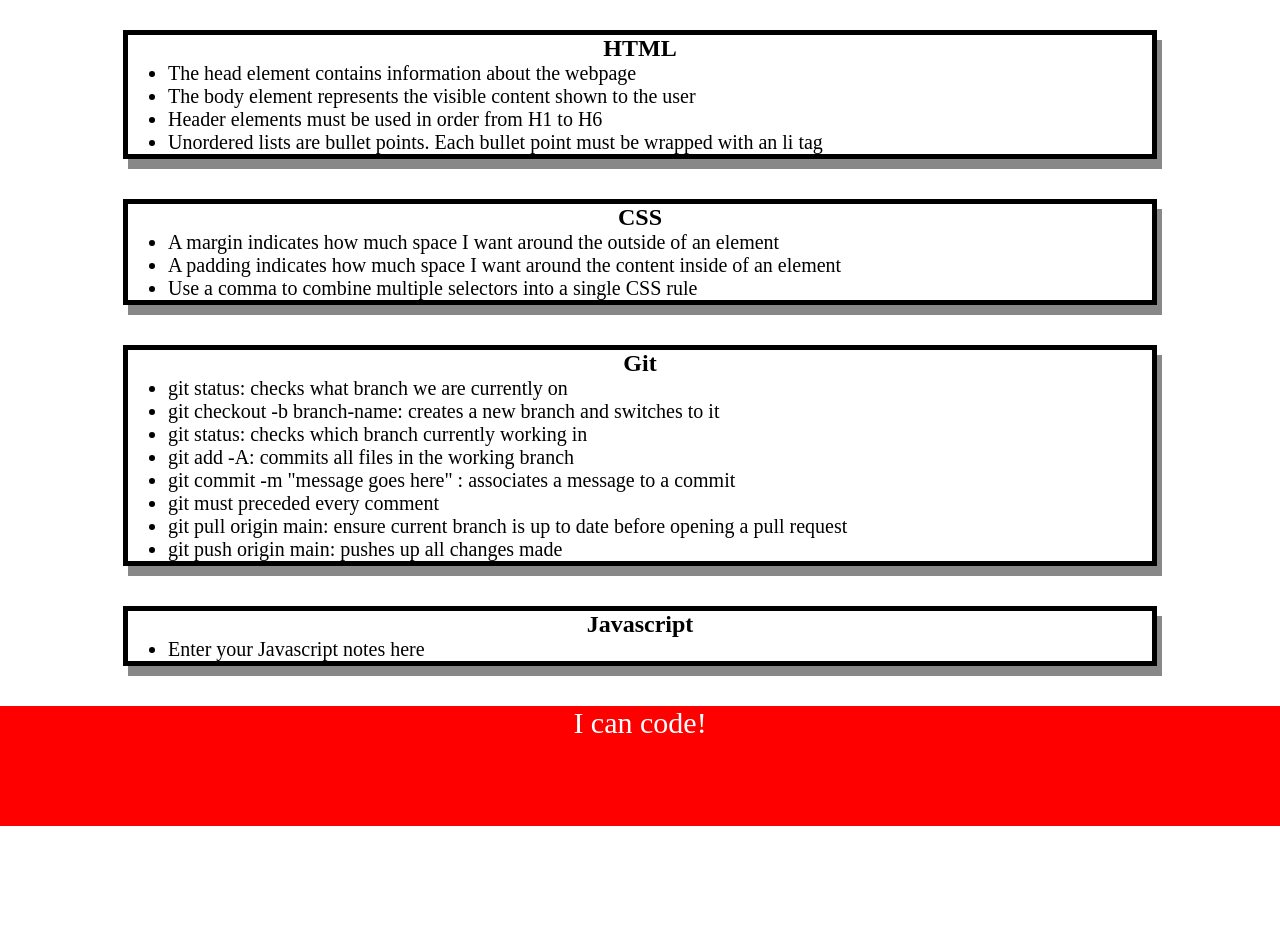
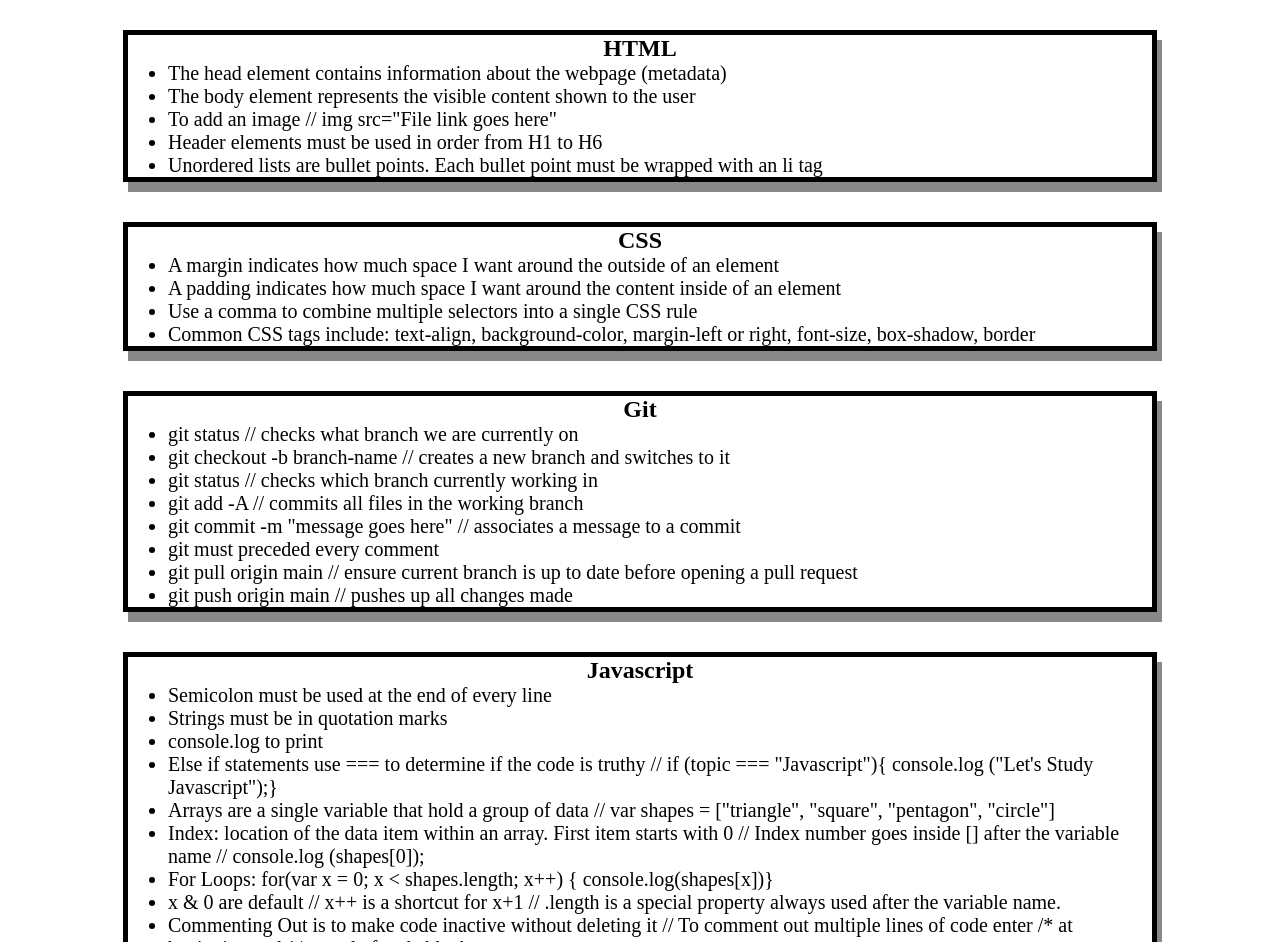
Before and after one commit to njd8927/Prework-Study-Guide, a plain HTML site: page index.html in a window 1280 px wide. Shown: the part 130-1072 px from the top of the page. Before the commit the page ends 956 px from the top, so only its background shows below. Drawn offline with Linux system fonts and the light colour scheme.

Commit message:
Added an array and a for loop

```diff
--- /dev/null
+++ b/assets/script.js
@@ -0,0 +1,19 @@
+var topics = ["HTML","CSS","Git","Javascript"];
+for(var x = 0; x < topics.length; x++){
+    console.log(topics[x])
+}
+
+
+/*
+if (topic === "HTML"){
+    console.log ("Let's Study HTML!");
+} else if (topic === "CSS){
+    console.log ("Let's Study CSS!");
+} else if (topic === "Git"){
+    console.log ("Let's Study Git!");
+} else if (topic === "Javascript"){
+    console.log ("Let's Study Javascript!");
+} else {
+    console.log ("Please Try Again!");
+}
+*/
--- a/index.html
+++ b/index.html
@@ -11,13 +11,15 @@
     <header id="top">
       <h1>Prework Study Guide</h1>
       <img src="./assets/bowtie-cat.png" alt="Profile image of cat wearing a bow tie." />
+      <h2>✨ Open the Console to See What's Happening ✨</h2>
     </header>
     <main>
       <section class="card" id="html-section">
         <h2>HTML</h2>
         <ul>
-            <li> The head element contains information about the webpage</li>
+            <li> The head element contains information about the webpage (metadata)</li>
             <li> The body element represents the visible content shown to the user</li>
+            <li> To add an image // img src="File link goes here"</li>
             <li> Header elements must be used in order from H1 to H6</li>
             <li> Unordered lists are bullet points. Each bullet point must be wrapped with an li tag</li>
         </ul>
@@ -28,25 +30,34 @@
             <li> A margin indicates how much space I want around the outside of an element</li>
             <li> A padding indicates how much space I want around the content inside of an element</li>
             <li> Use a comma to combine multiple selectors into a single CSS rule</li>
+            <li> Common CSS tags include: text-align, background-color, margin-left or right, font-size, box-shadow, border</li>
         </ul>
       </section>
       <section class="card" id="git-section">
         <h2>Git</h2>
         <ul>
-            <li> git status: checks what branch we are currently on</li>
-            <li> git checkout -b branch-name: creates a new branch and switches to it</li>
-            <li> git status: checks which branch currently working in</li>
-            <li> git add -A: commits all files in the working branch</li>
-            <li> git commit -m "message goes here" : associates a message to a commit</li>
+            <li> git status // checks what branch we are currently on</li>
+            <li> git checkout -b branch-name // creates a new branch and switches to it</li>
+            <li> git status // checks which branch currently working in</li>
+            <li> git add -A // commits all files in the working branch</li>
+            <li> git commit -m "message goes here" // associates a message to a commit</li>
             <li> git must preceded every comment</li>
-            <li> git pull origin main: ensure current branch is up to date before opening a pull request</li>
-            <li> git push origin main: pushes up all changes made</li>
+            <li> git pull origin main // ensure current branch is up to date before opening a pull request</li>
+            <li> git push origin main // pushes up all changes made</li>
         </ul>
       </section>
       <section class="card" id="javascript-section">
         <h2>Javascript</h2>
         <ul>
-            <li> Enter your Javascript notes here</li>
+            <li>Semicolon must be used at the end of every line</li>
+            <li>Strings must be in quotation marks</li>
+            <li>console.log to print</li>
+            <li>Else if statements use === to determine if the code is truthy // if (topic === "Javascript"){ console.log ("Let's Study Javascript");}</li>
+            <li>Arrays are a single variable that hold a group of data // var shapes = ["triangle", "square", "pentagon", "circle"]</li>
+            <li>Index: location of the data item within an array. First item starts with 0 // Index number goes inside [] after the variable name // console.log (shapes[0]);</li>
+            <li>For Loops: for(var x = 0; x < shapes.length; x++) { console.log(shapes[x])}
+            <li>x & 0 are default // x++ is a shortcut for x+1 // .length is a special property always used after the variable name.</li>
+            <li>Commenting Out is to make code inactive without deleting it // To comment out multiple lines of code enter /* at beginning and */ at end of code block.</li>
         </ul>
       </section>
     </main>
@@ -54,5 +65,6 @@
     <footer>
       <p>I can code!</p>
     </footer>
+    <script src = "./assets/script.js"></script>
   </body>
 </html>
```
